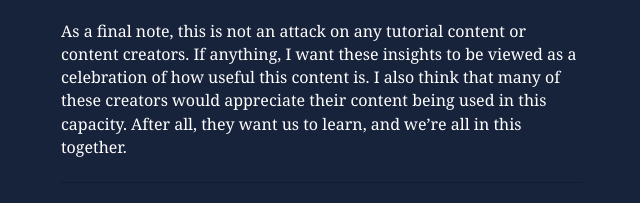
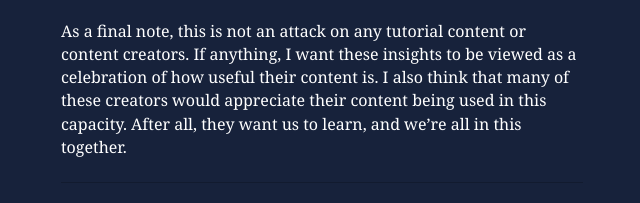
Before and after one commit to mjcapecci/blog, a Gatsby site: page /getting-the-most-from-tutorials/ in a window 1280 px wide. Shown: the part 2512-2715 px from the top of the page, 318-958 px from the left. Built offline with nearby package versions, Linux system fonts and the light colour scheme; Gatsby itself is replaced by a stand-in of ours; some packages are replaced by stand-ins of ours.

Commit message:
Update Blog “getting-the-most-from-tutorials”

```diff
--- a/content/blog/getting-the-most-from-tutorials.md
+++ b/content/blog/getting-the-most-from-tutorials.md
@@ -36,4 +36,4 @@ The absolute beginner level. I have spent a great amount of time thinking about
 
 In a way, this learning style effectively cuts out the “middle man” in the learning process. Very often, people will move directly from a fully coded tutorial project into a similar project that can be developed with their newfound skills. In many cases, and certainly in my case, we will find that following the tutorial closely actually did *not* equip us with the facility to code a similar project on our own, and now we are back to re-watch videos that we watched only weeks or even days earlier. This is frustrating and avoidable.
 
-As a final note, this is not an attack on any tutorial content or content creators. If anything, I want these insights to be viewed as a celebration of how useful this content is. I  also think that many of these creators would appreciate their content being used in this capacity. After all, they want us to learn, and we’re all in this together.
+As a final note, this is not an attack on any tutorial content or content creators. If anything, I want these insights to be viewed as a celebration of how useful their content is. I  also think that many of these creators would appreciate their content being used in this capacity. After all, they want us to learn, and we’re all in this together.
```
